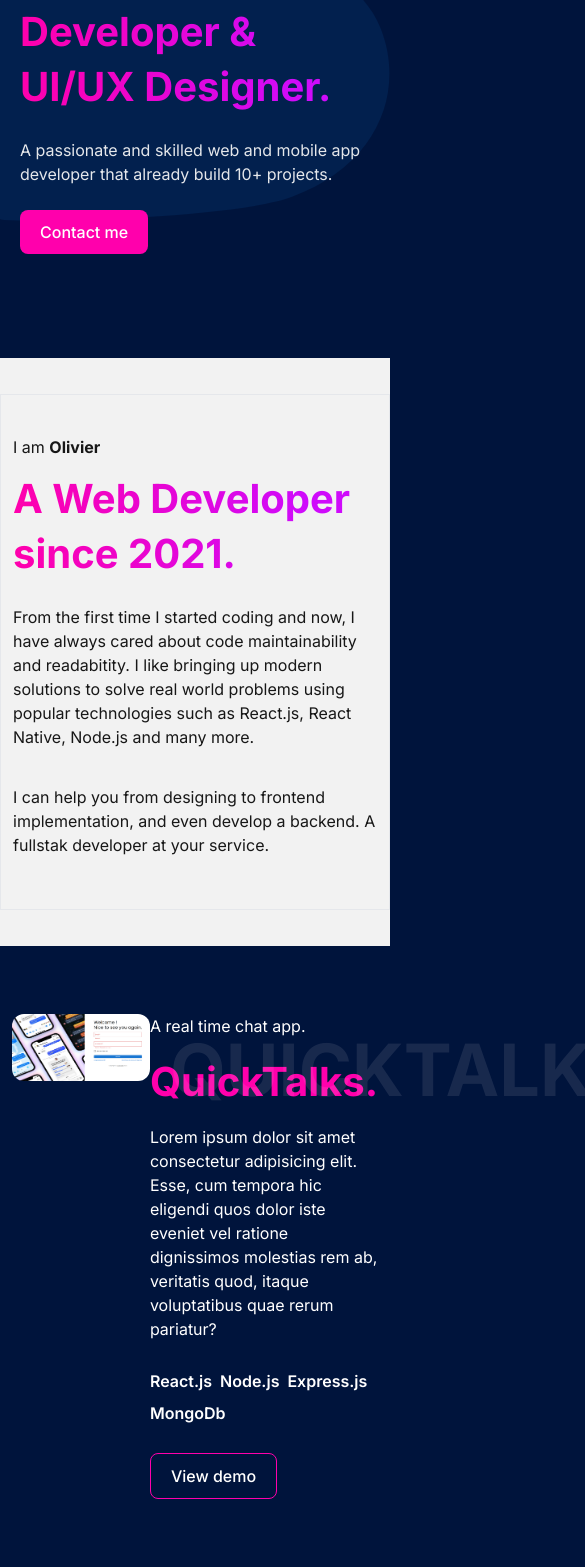
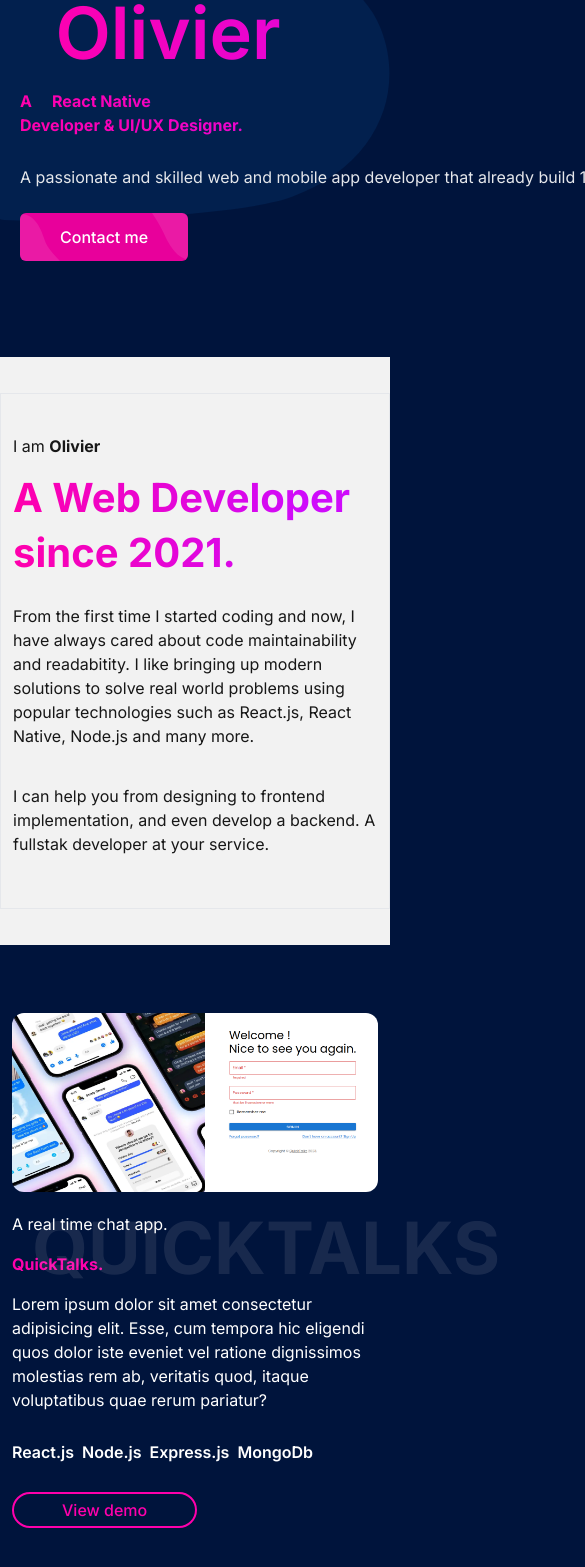
Before and after one commit to RasolomananaOlivier/portfolio, a Next.js app: page / in a window 390 px wide. Shown: the part 243-1810 px from the top of the page, 585 px wide, since content can reach past the window. Built offline with nearby package versions, Linux system fonts and the light colour scheme.

Commit message:
style : modify button

```diff
--- a/src/app/HeroDescription.tsx
+++ b/src/app/HeroDescription.tsx
@@ -4,11 +4,11 @@ import React from "react";
 export default function HeroDescription() {
   return (
     <div className="flex flex-col justify-start gap-3 text-white z-10 relative">
-      <h2 className="font-semibold text-gradient flex justify-start items-center gap-3">
+      <h2 className="font-semibold text-gradient flex justify-start items-center gap-3 text-3xl">
         <div className="bg-gradient-to-r from-pink-700 to-purple-800 w-[2rem] h-[0.3rem] rounded-sm"></div>
         RASOLOMANANA Olivier
       </h2>
-      <h1 className="font-bold text-3xl-sm md:text-3xl text-gradient ">
+      <h1 className="font-bold text-5xl md:text-6xl text-gradient py-1">
         <SkillsTyping />
       </h1>
       <p className="my-3 w-full  md:w-2/3 text-gray-200">
@@ -17,10 +17,38 @@ export default function HeroDescription() {
       </p>
       <div>
         <button
-          type="button"
-          className="text-white bg-primary font-medium rounded-lg text-sm px-5 py-2.5 text-center mr-2 mb-2"
+          // href="#_"
+          className="relative px-10 py-3 font-medium text-white transition duration-300 bg-[#e8009b] rounded-md hover:bg-fuchsia-600 ease overflow-hidden"
         >
-          Contact me
+          <span className="absolute bottom-0 left-0 h-full -ml-2">
+            <svg
+              viewBox="0 0 487 487"
+              className="w-auto h-full opacity-100 object-stretch"
+              xmlns="http://www.w3.org/2000/svg"
+            >
+              <path
+                d="M0 .3c67 2.1 134.1 4.3 186.3 37 52.2 32.7 89.6 95.8 112.8 150.6 23.2 54.8 32.3 101.4 61.2 149.9 28.9 48.4 77.7 98.8 126.4 149.2H0V.3z"
+                fill="#FFF"
+                fill-rule="nonzero"
+                fill-opacity=".1"
+              ></path>
+            </svg>
+          </span>
+          <span className="absolute top-0 right-0 w-12 h-full -mr-3">
+            <svg
+              viewBox="0 0 487 487"
+              className="object-cover w-full h-full"
+              xmlns="http://www.w3.org/2000/svg"
+            >
+              <path
+                d="M487 486.7c-66.1-3.6-132.3-7.3-186.3-37s-95.9-85.3-126.2-137.2c-30.4-51.8-49.3-99.9-76.5-151.4C70.9 109.6 35.6 54.8.3 0H487v486.7z"
+                fill="#FFF"
+                fill-rule="nonzero"
+                fill-opacity=".1"
+              ></path>
+            </svg>
+          </span>
+          <span className="relative">Contact me</span>
         </button>
       </div>
     </div>
--- a/src/components/ProjectCard/ProjectCard.tsx
+++ b/src/components/ProjectCard/ProjectCard.tsx
@@ -13,10 +13,10 @@ interface Props {
 
 const ProjectCard: React.FC<Props> = ({ project }) => {
   return (
-    <div className="flex relative">
+    <div className="flex flex-col md:flex-row relative">
       <ProjectCardImage src={project.imageUrl} />
 
-      <div className="flex flex-col flex-1 md:px-6 gap-4 mb-16 md:mb-0 relative">
+      <div className="flex flex-col flex-1 py-5 md:px-6 gap-4 mb-16 md:mb-0 relative">
         <motion.h5
           initial={{ opacity: 0, y: 50 }}
           whileInView={{ opacity: 1, y: 0 }}
@@ -25,7 +25,7 @@ const ProjectCard: React.FC<Props> = ({ project }) => {
           A real time chat app.
         </motion.h5>
         <motion.h2
-          className="font-bold text-[#FF00AC] text-3xl-sm"
+          className="font-bold text-[#FF00AC] text-4xl"
           initial={{ opacity: 0, y: 50 }}
           whileInView={{ opacity: 1, y: 0 }}
           transition={{ type: "tween", delay: 0.2 }}
@@ -62,11 +62,25 @@ const ProjectCard: React.FC<Props> = ({ project }) => {
           whileInView={{ opacity: 1, y: 0 }}
           transition={{ type: "tween", delay: 0.4 }}
         >
-          <button
-            type="button"
-            className="text-white font-medium rounded-lg text-sm px-5 py-2.5 text-center mr-2 mb-2 border border-[#FF00AC]"
-          >
-            View demo
+          <button className="relative inline-flex items-center px-12 py-1 overflow-hidden text-lg font-medium text-[#FF00AC] border-2 border-[#FF00AC] rounded-full hover:text-white group hover:bg-slate-500">
+            <span className="absolute left-0 block w-full h-0 transition-all bg-indigo-600 opacity-100 group-hover:h-full top-1/2 group-hover:top-0 duration-400 ease"></span>
+            <span className="absolute right-0 flex items-center justify-start w-10 h-10 duration-300 transform translate-x-full group-hover:translate-x-0 ease">
+              <svg
+                className="w-5 h-5"
+                fill="none"
+                stroke="currentColor"
+                viewBox="0 0 24 24"
+                xmlns="http://www.w3.org/2000/svg"
+              >
+                <path
+                  stroke-linecap="round"
+                  stroke-linejoin="round"
+                  stroke-width="2"
+                  d="M14 5l7 7m0 0l-7 7m7-7H3"
+                ></path>
+              </svg>
+            </span>
+            <span className="relative"> View demo</span>
           </button>
         </motion.div>
       </div>
```
